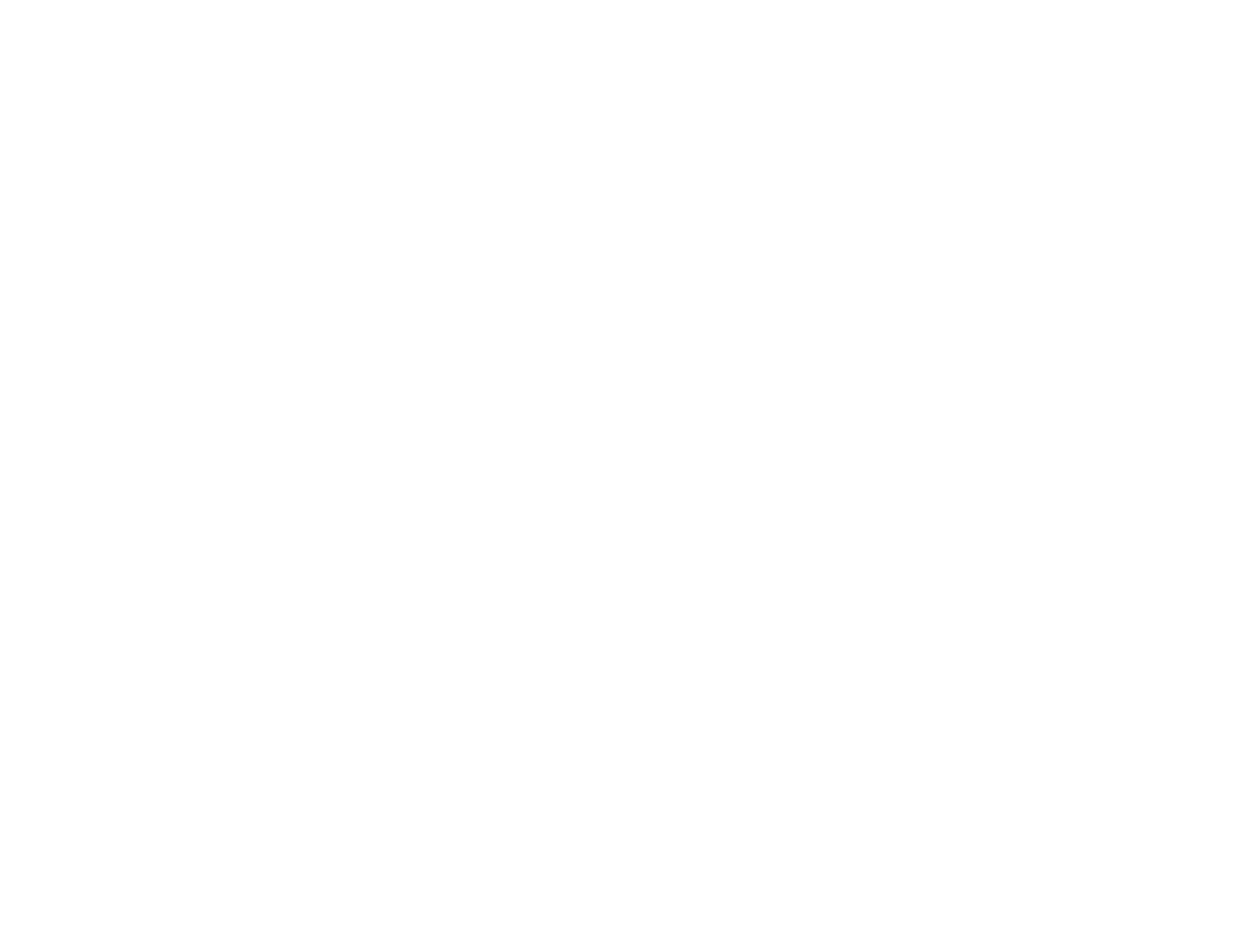
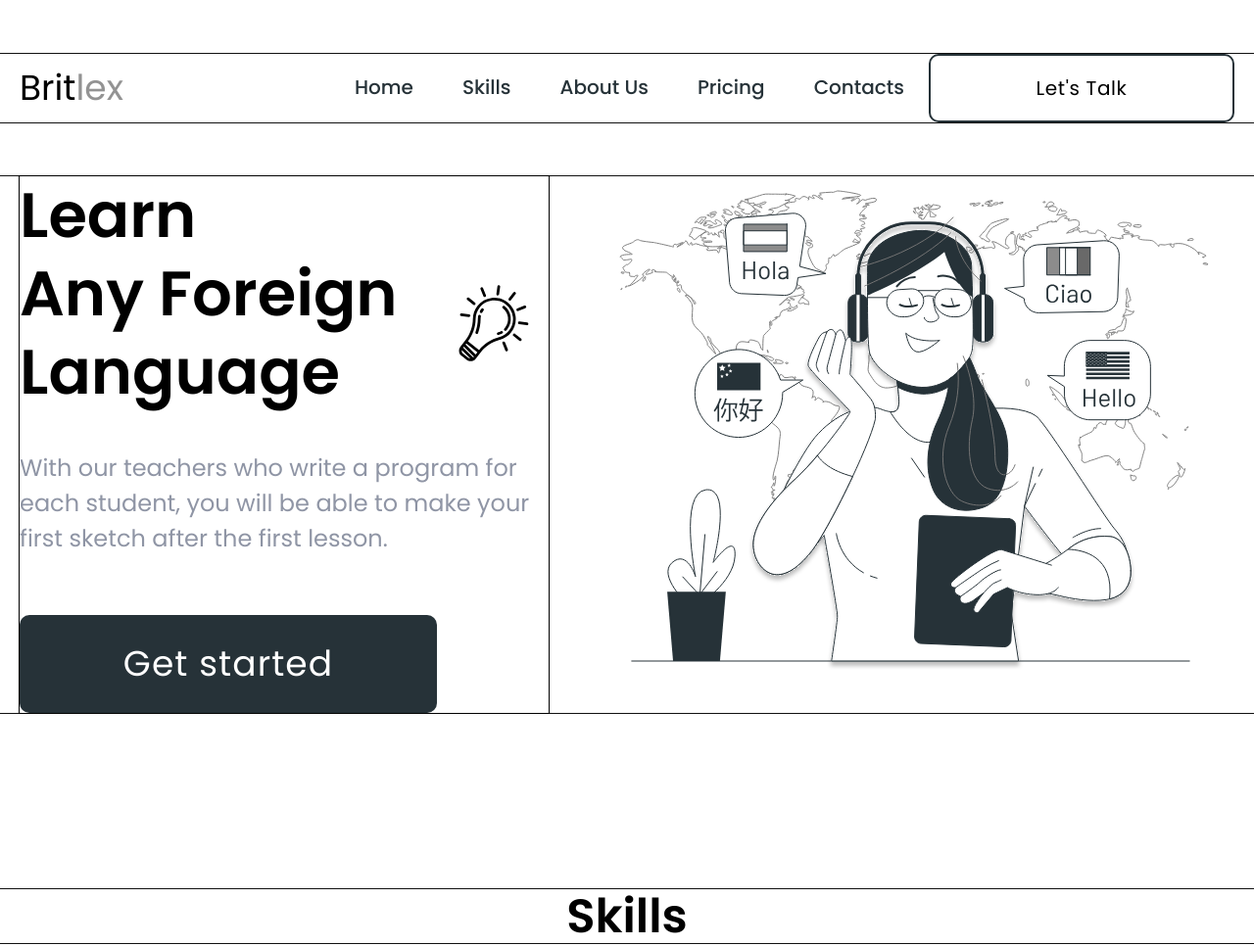
Before and after one commit to SergeyKorobka/team-blended-110, a plain HTML site: page index.html in a window 1280 px wide. Shown: the whole page at 98% size. Before the commit the page ends 800 px from the top, so only its background shows below. Drawn offline with nearby package versions, Linux system fonts and the light colour scheme.

Commit message:
header hero

```diff
--- a/css/styles.css
+++ b/css/styles.css
@@ -1,5 +1,5 @@
 body {
-  font-family: 'Poppins', sans-serif;
+  font-family: "Poppins", sans-serif;
   background-color: #fff;
   color: #8f95a5;
   font-size: 20px;
@@ -21,6 +21,7 @@ ul,
 ol {
   margin: 0;
   padding: 0;
+  list-style: none;
 }
 
 button {
@@ -31,6 +32,11 @@ button {
 
 a {
   color: currentColor;
+  text-decoration: none;
+}
+
+img {
+  display: block;
 }
 
 /* common */
@@ -39,6 +45,119 @@ a {
   max-width: 1378px;
   padding: 0 20px;
   margin: 0 auto;
+  outline: 1px solid #111;
 }
 
 /* header */
+
+.head {
+  padding: 55px 0;
+}
+
+.head-container {
+  display: flex;
+  align-items: center;
+  justify-content: space-between;
+}
+.head-nav {
+  display: flex;
+  align-items: center;
+  gap: 236px;
+}
+.logo {
+  font-weight: 400;
+  font-size: 36px;
+  color: #000;
+}
+.logo-accent {
+  color: #939393;
+}
+
+.head-list {
+  display: flex;
+  align-items: center;
+  gap: 50px;
+}
+.head-item {
+}
+.head-link {
+  font-weight: 500;
+  font-size: 20px;
+  color: #263238;
+}
+.head-btn {
+  font-weight: 400;
+  font-size: 20px;
+  letter-spacing: 0.03em;
+  text-align: center;
+  color: #000;
+  border: 2px solid #263238;
+  border-radius: 10px;
+  min-width: 312px;
+  height: 70px;
+}
+
+/***---HERO--- */
+
+.hero {
+  padding-bottom: 180px;
+}
+
+.hero-container {
+  display: flex;
+  justify-content: space-between;
+}
+
+.hero-thumb {
+  outline: 1px solid #000;
+  position: relative;
+}
+
+.hero-title {
+  font-weight: 600;
+  font-size: 64px;
+  line-height: 1.25;
+  color: #000;
+  max-width: 386px;
+  margin-bottom: 40px;
+}
+
+.hero-img-bulb {
+  position: absolute;
+  top: 92px;
+  right: 0;
+}
+
+.hero-text {
+  line-height: 1.5;
+  font-size: 24px;
+  color: #8f95a5;
+  max-width: 540px;
+  margin-bottom: 60px;
+}
+
+.hero-btn {
+  font-weight: 400;
+  font-size: 36px;
+  letter-spacing: 0.03em;
+  text-align: center;
+  color: #fff;
+  border-radius: 10px;
+  min-width: 426px;
+  height: 100px;
+  background-color: #263238;
+}
+
+.hero-img {
+  margin-bottom: 38px;
+}
+
+/***-----Skills--------  */
+
+.skills-title {
+  font-weight: 600;
+  font-size: 48px;
+  color: #000;
+  text-align: center;
+  margin-bottom: 60px;
+}
--- a/index.html
+++ b/index.html
@@ -22,5 +22,57 @@
 
     <link rel="stylesheet" href="./css/styles.css" />
   </head>
-  <body></body>
+  <body>
+    <header class="head">
+      <div class="container head-container">
+        <nav class="head-nav">
+          <a href="" class="logo">Brit<span class="logo-accent">lex</span></a>
+          <ul class="head-list">
+            <li class="head-item"><a href="" class="head-link">Home</a></li>
+            <li class="head-item"><a href="" class="head-link">Skills</a></li>
+            <li class="head-item"><a href="" class="head-link">About Us</a></li>
+            <li class="head-item"><a href="" class="head-link">Pricing</a></li>
+            <li class="head-item"><a href="" class="head-link">Contacts</a></li>
+          </ul>
+        </nav>
+        <button class="head-btn" type="button">Let's Talk</button>
+      </div>
+    </header>
+    <main>
+      <section class="hero">
+        <div class="container hero-container">
+          <div class="hero-thumb">
+            <h1 class="hero-title">
+              Learn<br />
+              Any Foreign Language
+            </h1>
+            <img
+              src="./images/bulb-icon.svg"
+              alt="bulb"
+              class="hero-img-bulb"
+              width="120"
+            />
+            <p class="hero-text">
+              With our teachers who write a program for each student, you will
+              be able to make your first sketch after the first lesson.
+            </p>
+            <button class="hero-btn">Get started</button>
+          </div>
+
+          <img
+            class="hero-img"
+            src="./images/learning-languages.svg"
+            alt="learning-languages"
+            width="654"
+          />
+        </div>
+      </section>
+
+      <section class="skills">
+        <div class="container">
+          <h2 class="skills-title">Skills</h2>
+        </div>
+      </section>
+    </main>
+  </body>
 </html>
```
